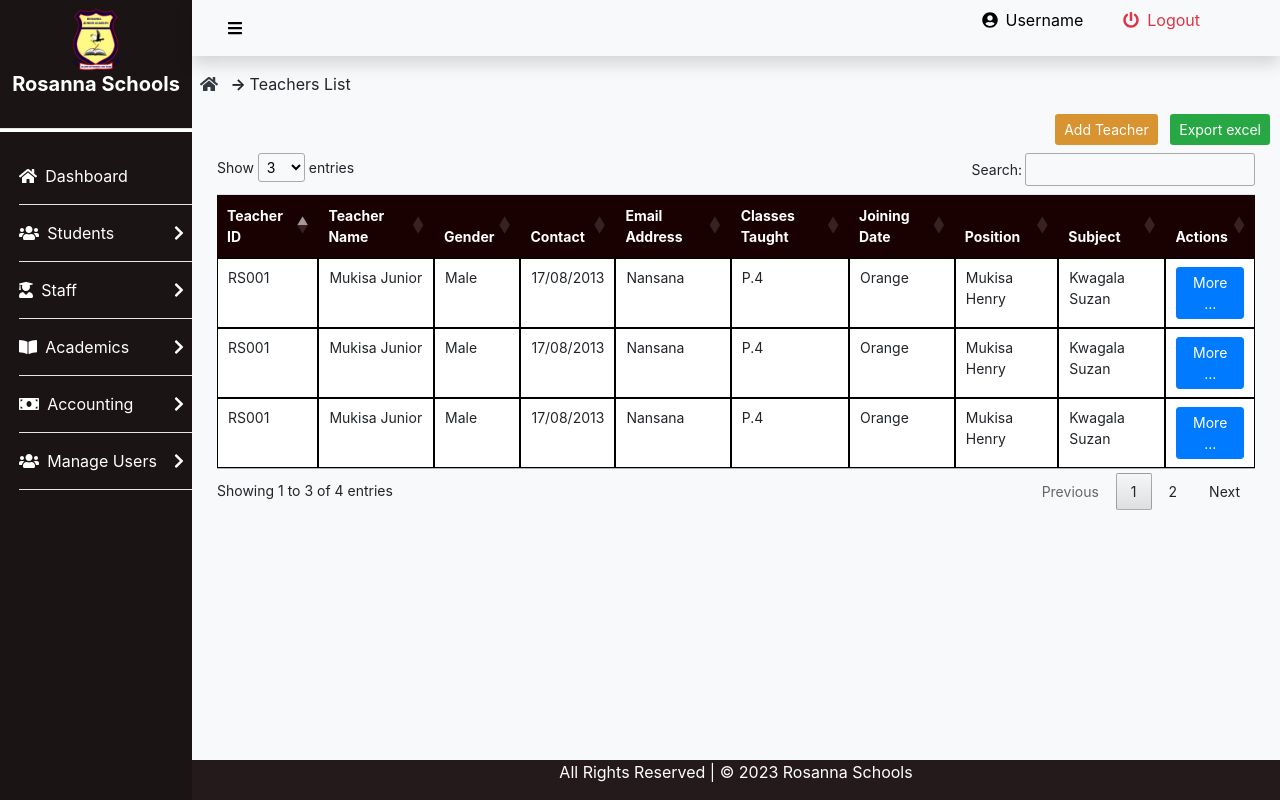
After one commit to megateams/rosanna, a Django app: page /teacherlist/ in a window 1280 px wide. The commit adds this page. Run offline with Django 4.2, Linux system fonts and the light colour scheme; some libraries are stand-ins or nearby versions.

Commit message:
teacher add and list

```diff
--- a/frontend/templates/frontend/base.html
+++ b/frontend/templates/frontend/base.html
@@ -81,10 +81,10 @@
                             </div>
                             <ul class="submenu1">
                                 <li>
-                                    <a href="/studentslist" style="font-size: 12px;"><i class="fas fa-list    mr-2"></i> Teachers List</a>
+                                    <a href="/teacherlist" style="font-size: 12px;"><i class="fas fa-list    mr-2"></i> Teachers List</a>
                                 </li>
                                 <li>
-                                    <a href="/addstudent" style="font-size: 12px;"> <i class="fas fa-user-graduate    mr-2"></i> Add teacher</a>
+                                    <a href="/addteacher" style="font-size: 12px;"> <i class="fas fa-user-graduate    mr-2"></i> Add teacher</a>
                                 </li>
                             </ul>
                             <!-- <a href="/studentslist"><i class="fas fa-list    mr-2"></i> Students List</a> -->
--- /dev/null
+++ b/frontend/templates/frontend/staff/teacherList.html
@@ -0,0 +1,98 @@
+{% extends 'frontend/base.html' %}
+{% block  title %} Teahers List {% endblock title %}
+{% block  pagetitle %} Teachers List {% endblock pagetitle %}
+
+{% block  main %}
+
+<!-- inner-content -->
+<div class="inner-content">
+    <div class="btns float-right">
+        <a href="/addteacher" class="btn btn-sm add-btn text-white mb-2 ml-3">Add Teacher</a>
+        <a href="" class="btn btn-sm bg-success text-white mb-2 ml-2 ">Export excel</a>
+    </div>
+    <div class="table-section" style="font-size: 14px;">
+
+        <table class="table" id="table">
+            <thead>
+                <tr>
+                    <th>Teacher ID</th>
+                    <th>Teacher Name</th>
+                    <th>Gender</th>
+                    <th>Contact</th>
+                    <th>Email Address</th>
+                    <th>Classes Taught</th>
+                    <th>Joining Date</th>
+                    <th>Position</th>
+                    <th>Subject</th>
+                    <th>Actions</th>
+                </tr>
+            </thead>
+            <tbody>
+                <tr>
+                    <td>RS001</td>
+                    <td>Mukisa Junior</td>
+                    <td>Male</td>
+                    <td>17/08/2013</td>
+                    <td>Nansana</td>
+                    <td>P.4</td>
+                    <td>Orange</td>
+                    <td>Mukisa Henry</td>
+                    <td>Kwagala Suzan</td>
+                    <td>
+                        <a href="" id="RS001" class="btn btn-sm btn-primary more">More ...</a>
+
+                    </td>
+                </tr>
+                <tr>
+                    <td>RS001</td>
+                    <td>Mukisa Junior</td>
+                    <td>Male</td>
+                    <td>17/08/2013</td>
+                    <td>Nansana</td>
+                    <td>P.4</td>
+                    <td>Orange</td>
+                    <td>Mukisa Henry</td>
+                    <td>Kwagala Suzan</td>
+                    <td>
+                        <a href="" id="RS001" class="btn btn-sm btn-primary more">More ...</a>
+                    </td>
+                </tr>
+                <tr>
+                    <td>RS001</td>
+                    <td>Mukisa Junior</td>
+                    <td>Male</td>
+                    <td>17/08/2013</td>
+                    <td>Nansana</td>
+                    <td>P.4</td>
+                    <td>Orange</td>
+                    <td>Mukisa Henry</td>
+                    <td>Kwagala Suzan</td>
+                    <td>
+                        <a href="" id="RS001" class="btn btn-sm btn-primary more">More ...</a>
+                    </td>
+                </tr>
+                <tr>
+                    <td>RS001</td>
+                    <td>Mukisa Junior</td>
+                    <td>Male</td>
+                    <td>17/08/2013</td>
+                    <td>Nansana</td>
+                    <td>P.4</td>
+                    <td>Orange</td>
+                    <td>Mukisa Henry</td>
+                    <td>Kwagala Suzan</td>
+                    <td>
+                        <a href="" id="RS001" class="btn btn-sm btn-primary more">More ...</a>
+                    </td>
+                </tr>
+
+            </tbody>
+        </table>
+    </div>
+    <!-- student show -->
+    <div class="show_teacher">
+
+    </div>
+</div>
+<!-- inner-content -->
+{% endblock main %}
--- a/frontend/urls.py
+++ b/frontend/urls.py
@@ -7,5 +7,7 @@ urlpatterns = [
     path('dashboard/', views.home, name="Dashboard"),
     path('studentslist/', views.studentsList, name="Students List"),
     path('addstudent/', views.studentsAdd, name="Add Students"),
+    path('addteacher/', views.teacherAdd, name="Add Teacher"),
+    path('teacherlist/', views.teacherList, name="Teachers List"),
     path('staff/', views.staff, name="Staff"),
 ]
--- a/frontend/views.py
+++ b/frontend/views.py
@@ -13,5 +13,13 @@ def studentsList(request):
 def studentsAdd(request):
     return render(request, 'frontend/student/studentsAdd.html')
 
+# teachers views
+def teacherAdd(request):
+    return render(request,'frontend/staff/teacherAdd.html')
+
+def teacherList(request):
+    return render(request,'frontend/staff/teacherList.html')
+# teachers views
+
 def staff(request):
     return render(request, 'frontend/staff.html')
```
Also changed, not shown: frontend/templates/frontend/staff/teacherAdd.html (added, +137 -0 lines).
